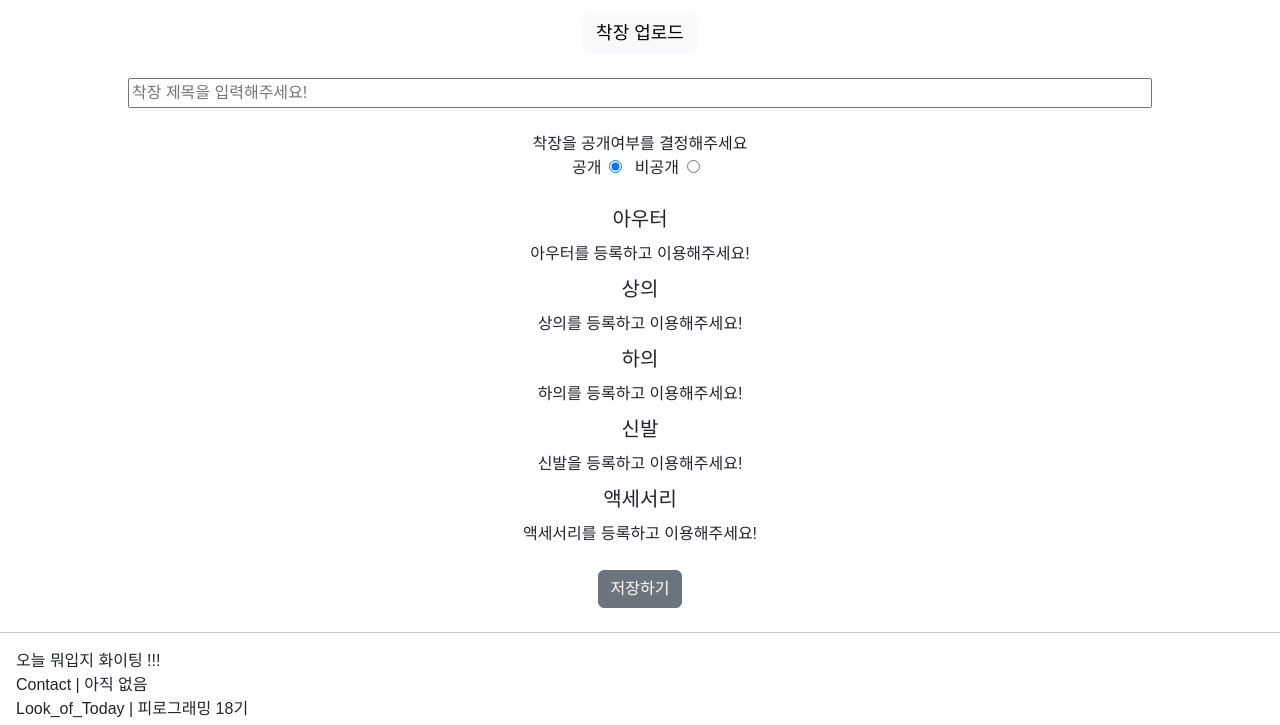
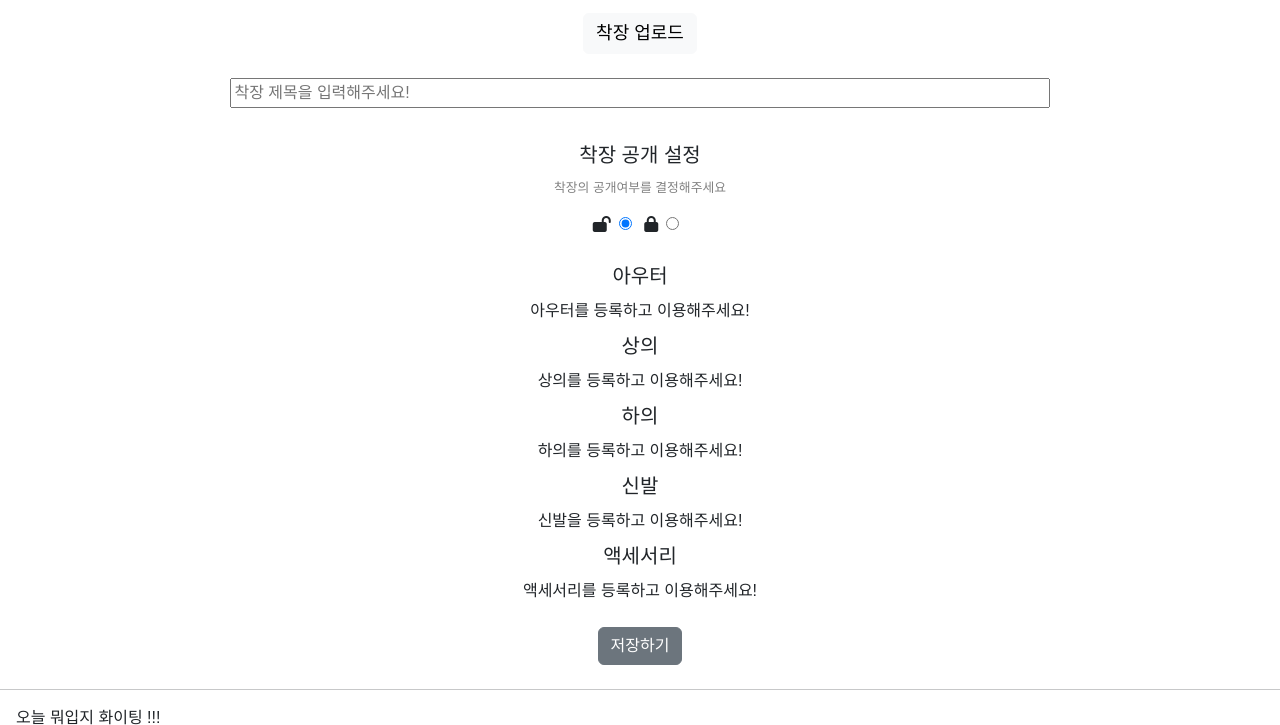
Before and after one commit to HongguSon/Look_of_Today, a Django app: page /community/create/ in a window 1280 px wide. Shown: the part 371-1096 px from the top of the page. Run offline with Django 4.2, Linux system fonts and the light colour scheme; the visitor is signed in with stand-in values (Sample User, id 1); data that the repository does not hold is empty; some libraries are stand-ins or nearby versions; some web fonts are replaced.

Commit message:
[feat] 모옷 글 작성 css

```diff
--- a/server/apps/community/templates/community/community.html
+++ b/server/apps/community/templates/community/community.html
@@ -62,8 +62,8 @@
                 {%endif%}
                 {%endfor%}
               </span>
+            </td>
 
-            </td>
             {% if talk.created_string == False %}
             <td id="talk_date">{{ talk.create_date|date:'m월 d일' }}</td>
             {% else %}
--- a/server/apps/community/templates/community/post_create.html
+++ b/server/apps/community/templates/community/post_create.html
@@ -18,15 +18,16 @@
     <br/>
     <div class="lookbox">
         <label for="look" class="btn btn-light">착장 업로드</label>
-      <input type="file" name="look" onchange="lookUpload({{ user.id }})" id="look">
+        <input type="file" name="look" onchange="lookUpload({{ user.id }})" id="look" style="display: none;">
     </div>
     <br>
-    <input name="title" placeholder="착장 제목을 입력해주세요!" style="width: 100%"/>
+    <input name="title" placeholder="착장 제목을 입력해주세요!" style="width: 80%"/>
     <br>
-    <div>착장을 공개여부를 결정해주세요</div>
+    <p class="fs-5 my-2">착장 공개 설정</p>
+    <p class="lookopen">착장의 공개여부를 결정해주세요</p>
     <p>
-      공개<input class="mx-2" type="radio" name="open" value="True" checked="checked">
-      비공개<input class="mx-2" type="radio" name="open" value="False">
+        <i class="fa-solid fa-lock-open"></i><input class="mx-2" type="radio" name="open" value="True" checked="checked">
+        <i class="fa-solid fa-lock"></i><input class="mx-2" type="radio" name="open" value="False">
     </p>
     <p class="fs-5 my-2">아우터</p>
     <div class="clothes_list_box">
@@ -125,7 +126,7 @@
         {% endif %}
     </div>
     <br>
-    <input type="submit", value="저장하기" class="btn btn-secondary" />
+    <input type="submit" , value="저장하기" class="btn btn-secondary" />
     <br>
     </form>
     </div>
@@ -141,7 +142,7 @@
                 "Content-Type",
                 "application/x-www-form-urlencoded"
             );
-    requestUploadLook.send(JSON.stringify({id: id}));
+            requestUploadLook.send(JSON.stringify({ id: id }));
         };
 
         requestUploadLook.onreadystatechange = () => {
@@ -151,7 +152,7 @@
                     const lookName = document.getElementById(`look`);
                     const lReader = new FileReader();
                     lReader.readAsDataURL(lookName.files[0]);
-        lReader.onloadend = function(event){
+                    lReader.onloadend = function (event) {
                         const img = document.getElementById(`rep_look_img`);
                         img.src = event.target.result;
                     }
--- a/server/apps/community/templates/community/talk_detail.html
+++ b/server/apps/community/templates/community/talk_detail.html
@@ -81,7 +81,7 @@
   </button>
   {% endif %}
 </form>
-<div id="comment-con" class="d-flex justify-content-between align-items-center">
+<div id="comment-con" class="d-flex justify-content-center align-items-center">
   <form>
     <textarea rows="4" cols="100" id="comment-input-{{talk.pk}}" class="comment-input" type="text"
       placeholder="댓글 달기..."></textarea>
--- a/server/static/css/create.css
+++ b/server/static/css/create.css
@@ -90,6 +90,10 @@
     resize: none;
 }
 
+#look{
+    display: none;
+}
+
 .look_create {
     display: flex;
     flex-direction: column;
@@ -118,3 +122,8 @@
     justify-content: center;
     width: 100%;
 }
+
+.lookopen{
+    font-size: 0.8rem;
+    color: gray;
+}
```
Also changed, not shown: server/static/css/post_detail.css (+10 -3 lines). Lines whose indentation alone changed are shown as unchanged.
